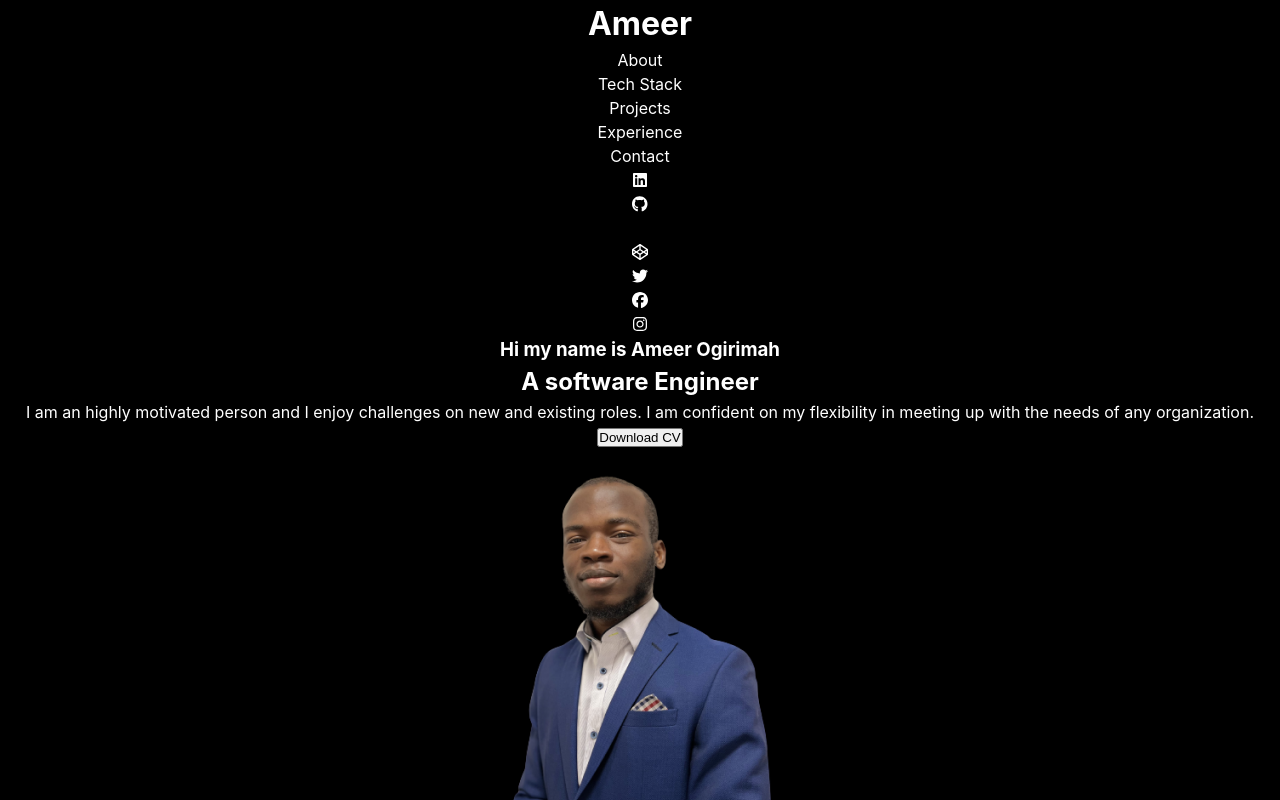
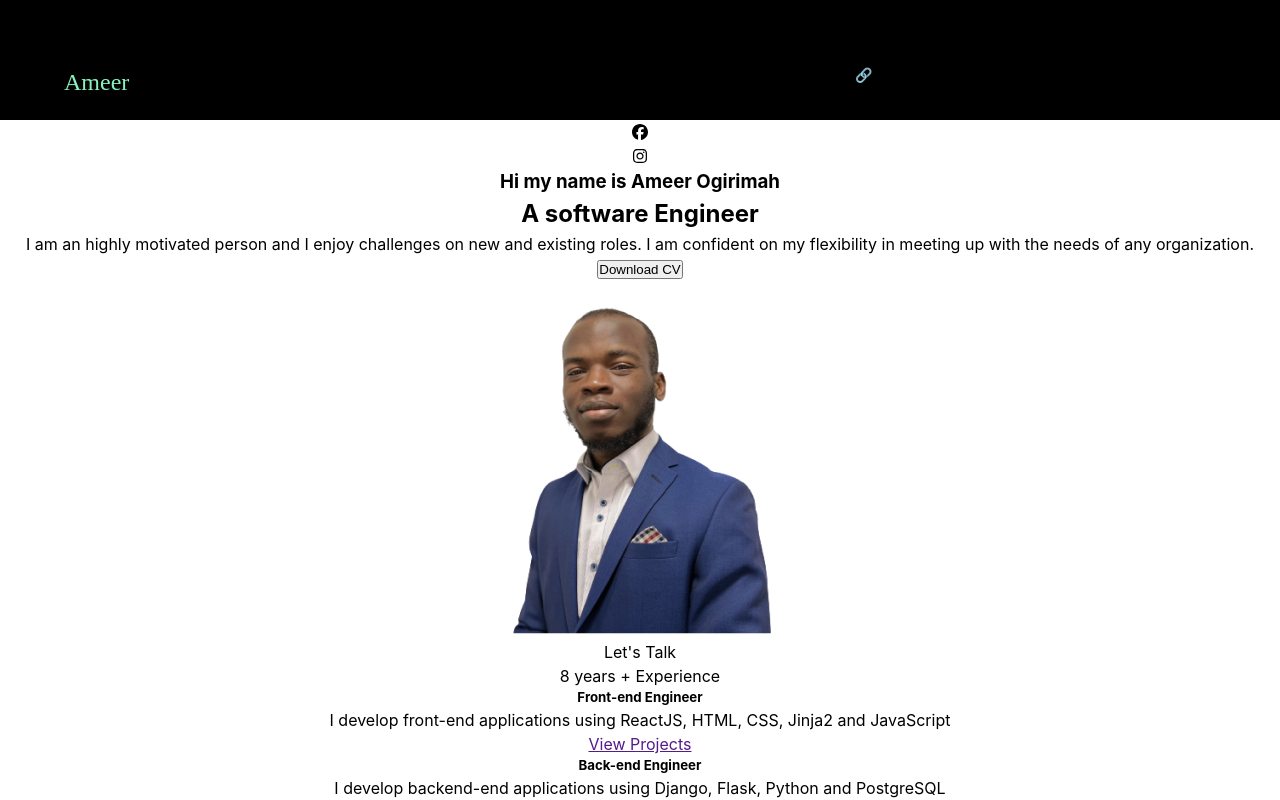
Before and after one commit to Ogirimah/potfolio, a React (Create React App) app in the folder new/: page / in a window 1280 px wide. Shown: the top 800 px of the page. Built offline with nearby package versions, Linux system fonts and the light colour scheme.

Commit message:
fix theme bug

```diff
--- a/new/src/App.css
+++ b/new/src/App.css
@@ -1,3 +1,8 @@
+:root {
+    --color-bg: #000;
+    --color-fg: #fff;
+}
+
 * {
     margin: 0;
     padding: 0;
@@ -6,9 +11,19 @@
 .App {
     font-size: 16px;
     line-height: 1.5;
-    color: #fff;
+    color: var(--color-fg);
+    background-color: var(--color-bg);
+}
+header {
+    position: fixed;
+    top: 0;
+    left: 0;
+    width: 100%;
+    height: 120px;
     background-color: #000;
+    z-index: 100;
 }
+
 
 #light {
     background-color: #fff;
--- a/new/src/App.js
+++ b/new/src/App.js
@@ -25,7 +25,7 @@ function App() {
 
   return (
     <ThemeContext.Provider value={{ theme, toggleTheme }}>
-    <div className="App" id='{theme}'>
+    <div className="App" id={theme}>
       <Navbar />
       <Main />
       <Footer />
--- a/new/src/components/Navbar.js
+++ b/new/src/components/Navbar.js
@@ -1,11 +1,15 @@
-import React from "react";
+//import React, { useState, useEffect} from "react";
+import styles from "../styles/navbar.module.css";
+//import appStyles from "../App.css"
+
 
 export default function Navbar() {
+
     return (
-    <header >
+    <header className={styles.heading}>
         <h1>Ameer</h1>
-        <ul>
-            <li>About</li>
+        <ul className={styles.list}>
+            <li>About🔗</li>
             <li>Tech Stack</li>
             <li>Projects</li>
             <li>Experience</li>
--- /dev/null
+++ b/new/src/styles/navbar.module.css
@@ -0,0 +1,52 @@
+
+.heading {
+    display: flex;
+    justify-content: space-between;
+}
+.heading h1 {
+    padding: 5% 5%;
+
+    font-family: 'Poppins';
+    font-style: normal;
+    font-weight: 500;
+    font-size: 24px;
+    line-height: 36px;
+    /*flex: 40%;*/
+    text-align: right;
+
+    color: #88F2BF;
+}
+
+.list {
+    list-style: none;
+    Padding: 5% 5%;
+    display: flex;
+    font-style: normal;
+    font-size: 14px;
+    /*flex: 60%;*/
+}
+
+.list li {
+    padding: 0 10px;
+    flex-direction: column;
+    justify-content: space-between;
+    line-height: 21px;
+}
+
+
+.light {
+    color: white;
+    background: black;
+}
+
+.dark {
+    color: black;
+    background: white;
+}
+
+/*@media (theme) {*/
+/*    :root {*/
+/*        color-scheme: light dark;*/
+/*    }*/
+
+/*}*/
```
